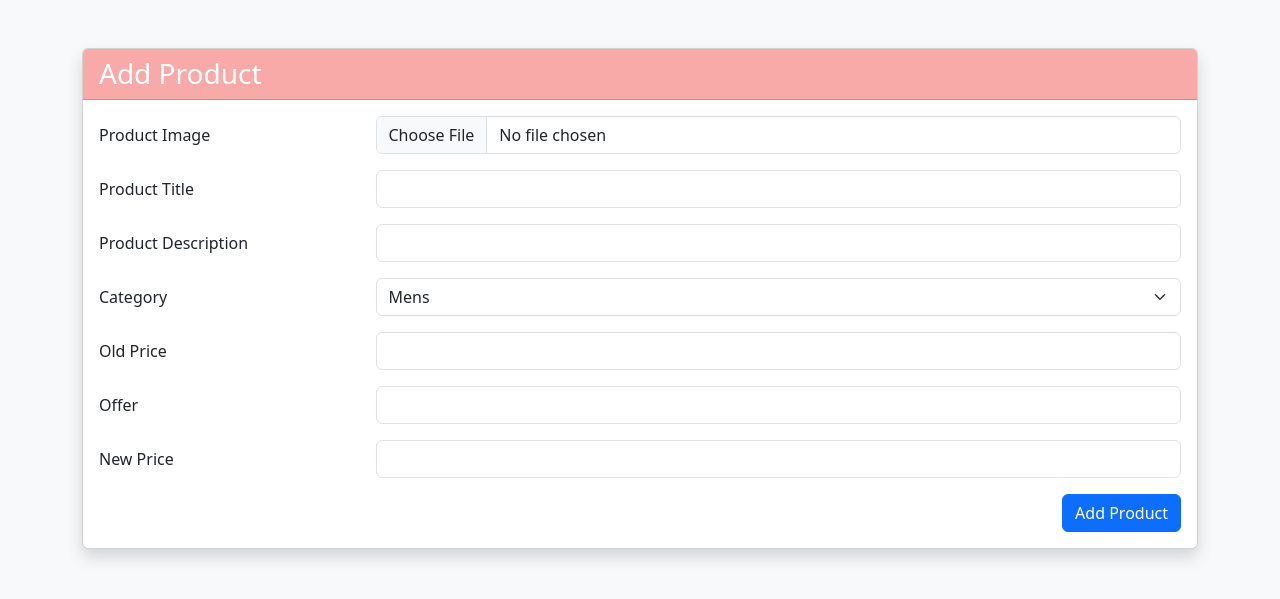
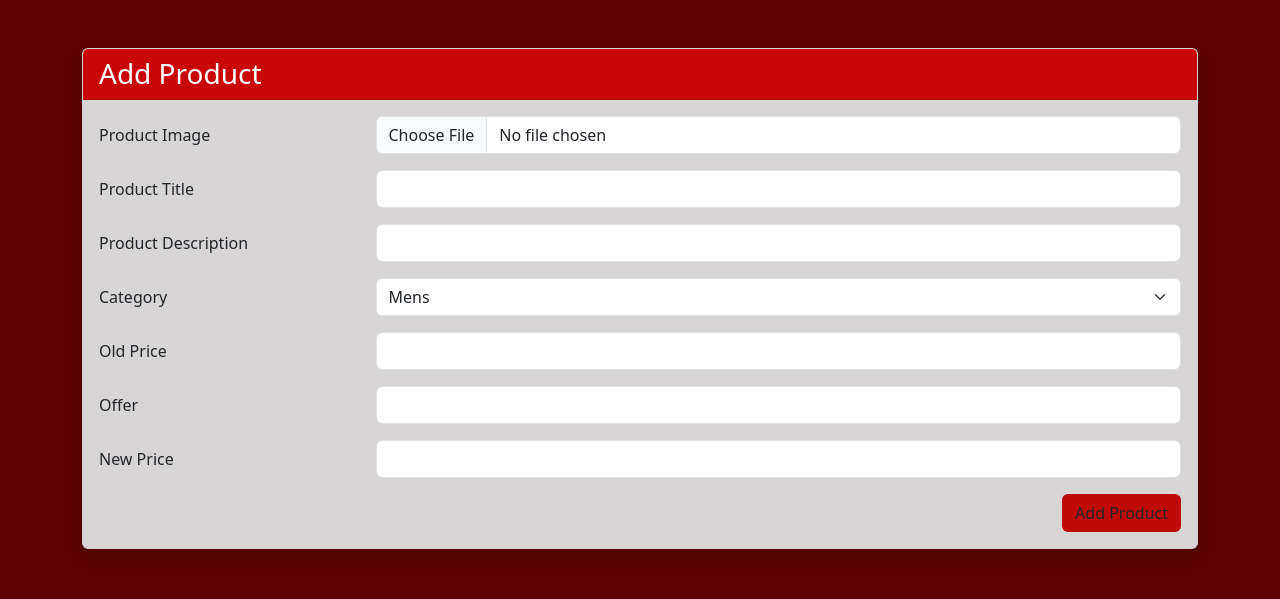
Before and after one commit to AnjanapA/my_urban_tees, a Django app: template urban_tees_app/templates/admin_add_layout.html in a window 1280 px wide. Shown: the top 599 px of the page. Run offline with Django 3.2, Linux system fonts and the light colour scheme; the template is opened without the code that fills it, so the values that code supplies are empty.

Commit message:
admin_add_layout change bgclr

```diff
--- a/urban_tees_app/templates/admin_add_layout.html
+++ b/urban_tees_app/templates/admin_add_layout.html
@@ -9,21 +9,16 @@
 
     <link href="https://cdn.jsdelivr.net/npm/bootstrap@5.3.2/dist/css/bootstrap.min.css" rel="stylesheet">
 
-    <style>
-        .bgclr {
-            background-color: rgb(248, 170, 168);
-        }
-    </style>
 </head>
 
-<body class="bg-light py-5">
+<body class=" py-5" style="background-color: rgb(94, 3, 3);">
 
     <div class="container">
         <div class="card shadow">
-            <div class="card-header bgclr text-white">
+            <div class="card-header text-white" style="background-color: rgb(201, 7, 7);">
                 <h3 class="mb-0">Add Product</h3>
             </div>
-            <div class="card-body">
+            <div class="card-body" style="background-color: rgba(28, 13, 13, 0.173);">
                 <form action="{% url 'admin_add_layout' %}" method="post" name="admin_layout"
                     enctype="multipart/form-data">
                     {% csrf_token %}
@@ -93,7 +88,7 @@
                     </div>
 
                     <div class="text-end">
-                        <button type="submit" class="btn btn-primary">Add Product</button>
+                        <button type="submit" class="btn" style="background-color: rgb(192, 9, 9);">Add Product</button>
                     </div>
 
                     {% if upload %}
```
